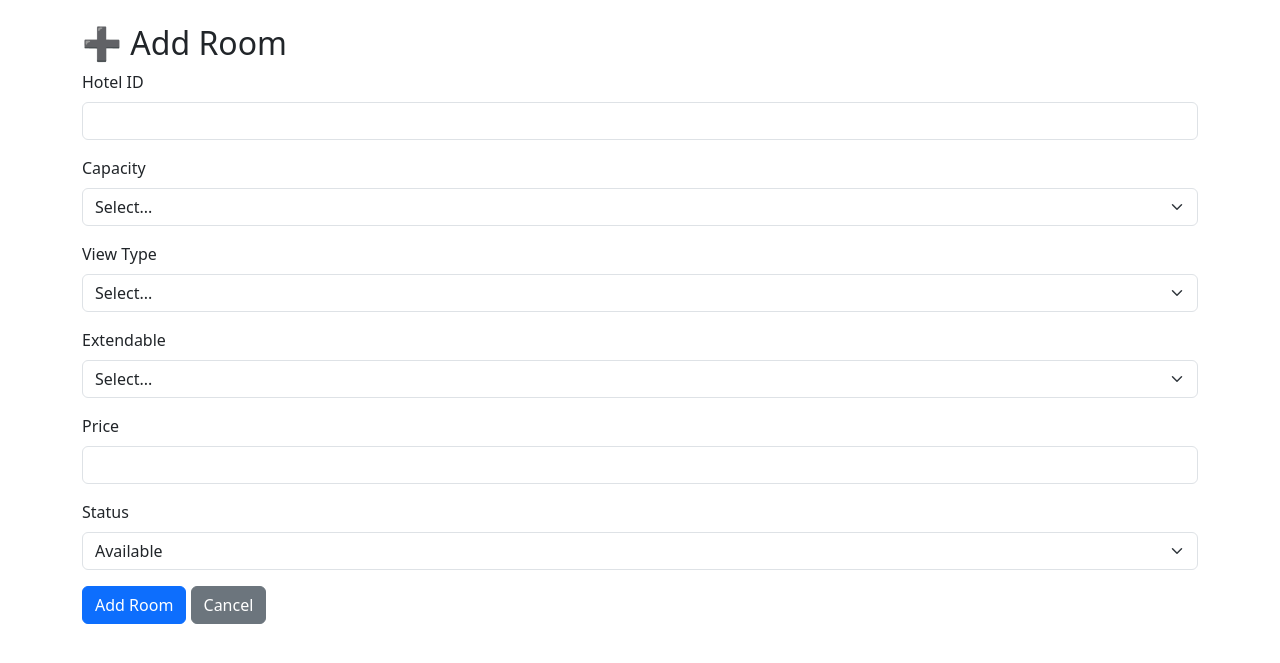
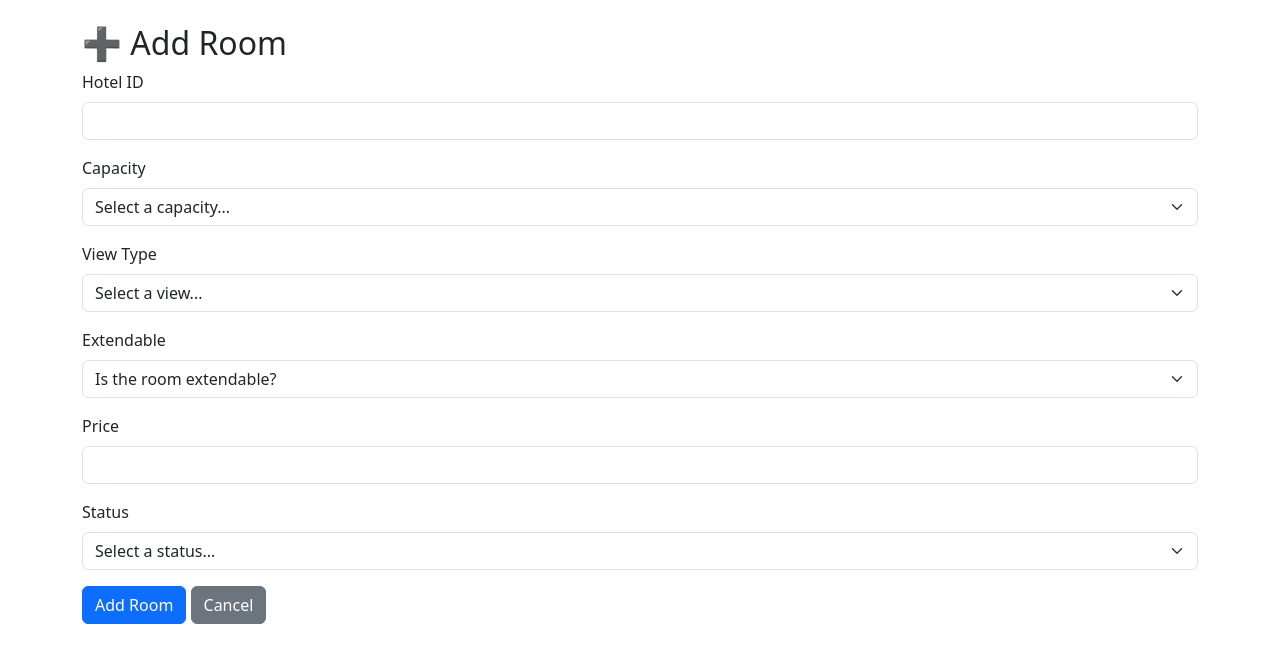
Before and after one commit to Ilyas-Ait-Ali/e-hotels, a Flask app: page /employee/employee/rooms/add in a window 1280 px wide. Shown: the part 80-743 px from the top of the page. Run offline with Flask 3, Linux system fonts and the light colour scheme; the visitor is signed in with stand-in values (Sample User, id 1).

Commit message:
feat(forms): enhance input validation and UX across all forms

```diff
--- a/frontend/templates/customer/book_form.html
+++ b/frontend/templates/customer/book_form.html
@@ -10,7 +10,7 @@
     <input type="hidden" name="checkout" value="{{ checkout }}">
 
     <label for="customer_id">Enter Customer ID:</label>
-    <input type="number" name="customer_id" required><br><br>
+    <input type="number" name="customer_id" min="1" required>
 
     <button type="submit">Confirm Booking</button>
 </form>
--- a/frontend/templates/employee/employee_form.html
+++ b/frontend/templates/employee/employee_form.html
@@ -33,13 +33,13 @@
 
     <div class="mb-3">
         <label class="form-label">SSN</label>
-        <input type="text" name="ssn" class="form-control" value="{{ employee.ssn if employee else '' }}" required>
+        <input type="text" name="ssn" class="form-control" pattern="\d{3}-\d{2}-\d{4}" title="Format: XXX-XX-XXXX" value="{{ employee.ssn if employee else '' }}" required>
     </div>
 
     {% if session['position'] == 'Admin' %}
         <div class="mb-3">
             <label class="form-label">Hotel ID</label>
-            <input type="number" name="hotel_id" class="form-control" value="{{ employee.hotelid if employee else '' }}" required>
+            <input type="number" name="hotel_id" class="form-control" min="1" value="{{ employee.hotelid if employee else '' }}" required>
         </div>
     {% else %}
         <input type="hidden" name="hotel_id" value="{{ session['hotel_id'] }}">
--- a/frontend/templates/employee/hotel_form.html
+++ b/frontend/templates/employee/hotel_form.html
@@ -37,7 +37,7 @@
 
     <div class="mb-3">
         <label class="form-label">Number of Rooms</label>
-        <input type="number" name="num_rooms" class="form-control" value="{{ hotel.num_rooms if mode == 'edit' else '' }}" min="0" required>
+        <input type="number" name="num_rooms" class="form-control" value="{{ hotel.num_rooms if mode == 'edit' else '' }}" min="1" required>
     </div>
 
     <div class="mb-3">
--- a/frontend/templates/employee/room_form.html
+++ b/frontend/templates/employee/room_form.html
@@ -18,7 +18,7 @@
     <div class="mb-3">
         <label class="form-label">Capacity</label>
         <select name="capacity" class="form-select" required>
-            <option value="">Select...</option>
+            <option value="" disabled selected>Select a capacity...</option>
             {% for c in ['single', 'double', 'triple', 'family', 'suite'] %}
                 <option value="{{ c }}" {% if room and room.capacity == c %}selected{% endif %}>{{ c.capitalize() }}</option>
             {% endfor %}
@@ -28,7 +28,7 @@
     <div class="mb-3">
         <label class="form-label">View Type</label>
         <select name="viewtype" class="form-select" required>
-            <option value="">Select...</option>
+            <option value="" disabled selected>Select a view...</option>
             <option value="none" {% if room and room.viewtype == 'none' %}selected{% endif %}>None</option>
             <option value="mountain_view" {% if room and room.viewtype == 'mountain_view' %}selected{% endif %}>Mountain View</option>
             <option value="sea_view" {% if room and room.viewtype == 'sea_view' %}selected{% endif %}>Sea View</option>
@@ -39,7 +39,7 @@
     <div class="mb-3">
         <label class="form-label">Extendable</label>
         <select name="extendable" class="form-select" required>
-            <option value="">Select...</option>
+            <option value="" disabled selected>Is the room extendable?</option>
             <option value="true" {% if room and room.extendable in [True, 't', 'true'] %}selected{% endif %}>Yes</option>
             <option value="false" {% if room and room.extendable in [False, 'f', 'false'] %}selected{% endif %}>No</option>
         </select>
@@ -53,6 +53,7 @@
     <div class="mb-3">
         <label class="form-label">Status</label>
         <select name="status" class="form-select" required>
+            <option value="" disabled selected>Select a status...</option>
             {% for status in ['Available', 'Occupied', 'Out-Of-Order'] %}
                 <option value="{{ status }}" {% if room and room.status == status %}selected{% endif %}>{{ status }}</option>
             {% endfor %}
--- a/frontend/templates/login.html
+++ b/frontend/templates/login.html
@@ -20,7 +20,7 @@
 
                     <div class="mb-3">
                         <label class="form-label">ID:</label>
-                        <input type="number" class="form-control" name="user_id" placeholder="e.g. 123" required>
+                        <input type="number" class="form-control" name="user_id" placeholder="e.g. 123" min="1" required>
                     </div>
 
                     <div class="mb-3">
```
Also changed, not shown: frontend/templates/employee/rent_form.html (+5 -5 lines).
